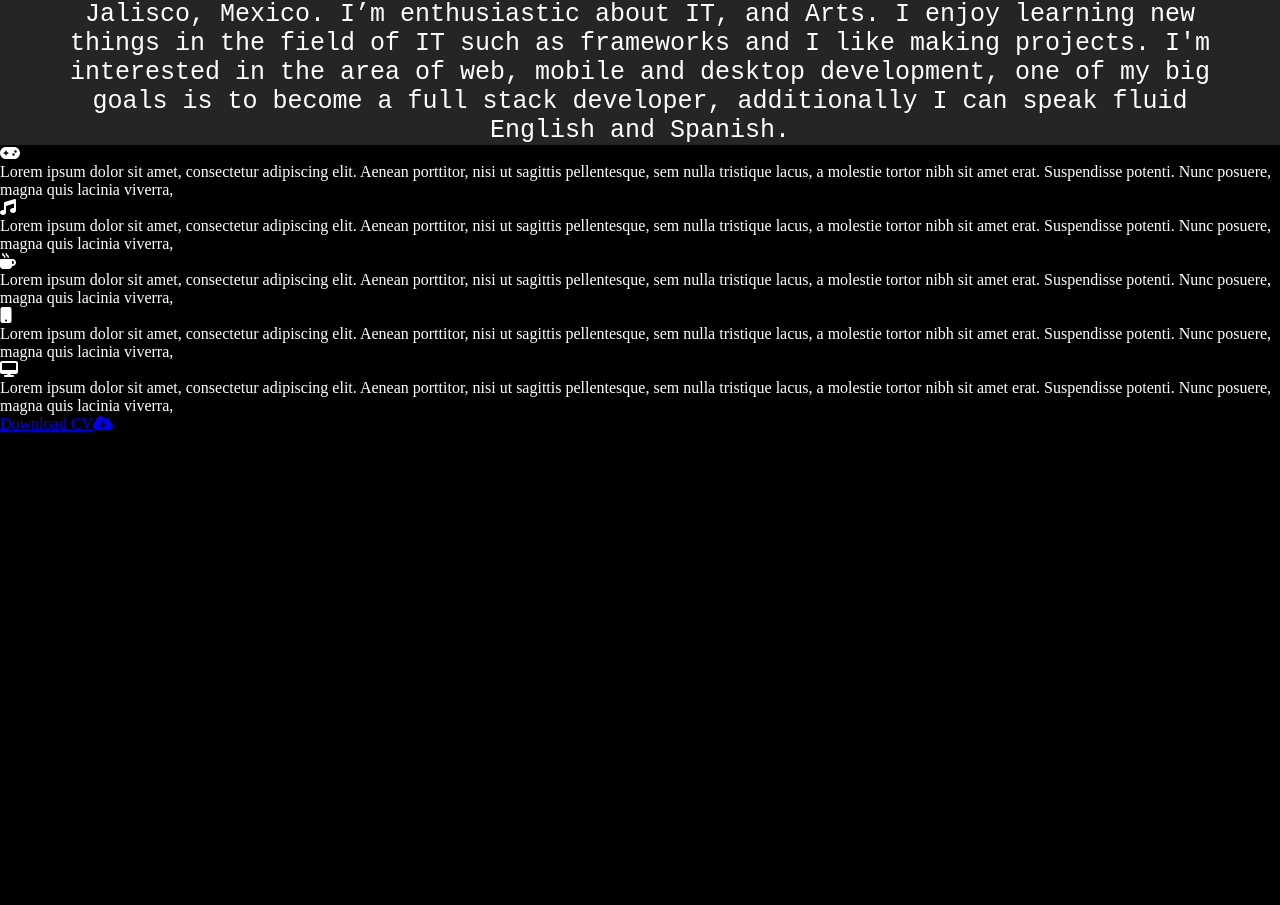
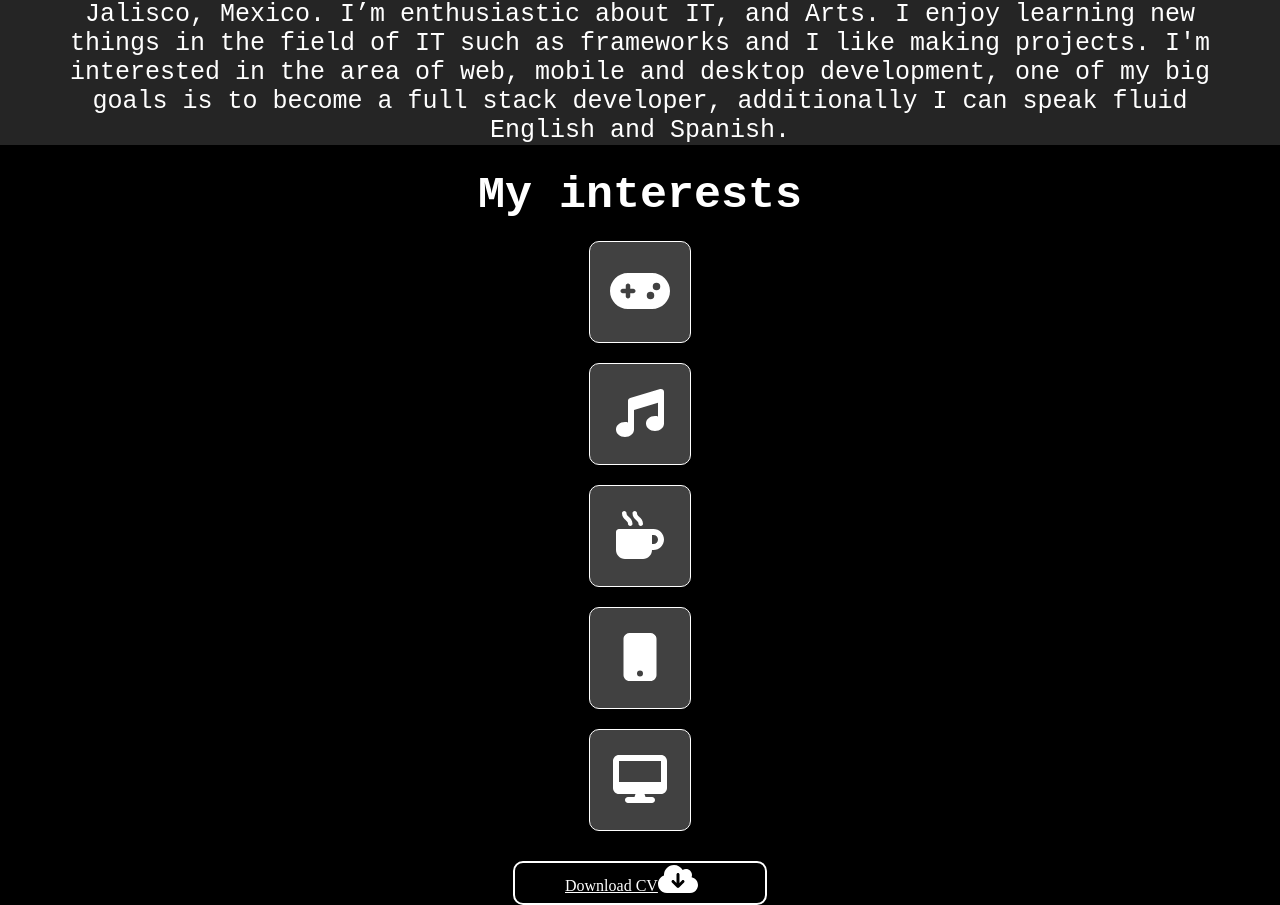
Before and after one commit to Monneky/Personal_Portfolio, a React (Create React App) app in the folder personal-portfolio/: page /about_me in a window 1280 px wide. Shown: the part 889-1794 px from the top of the page. Before the commit the page ends 1322 px from the top, so only its background shows below. Built offline with nearby package versions, Linux system fonts and the light colour scheme.

Commit message:
we end the final section also we initiate the server with python and add some divs and classname to give style

```diff
--- a/personal-portfolio/src/Pages/AboutMe/AboutMe.js
+++ b/personal-portfolio/src/Pages/AboutMe/AboutMe.js
@@ -47,30 +47,43 @@ const AboutMe = () => {
                 </p>
             </div>
             <div className='lower-part'>
-                <div className='videogames'>
-                    <FontAwesomeIcon icon={faGamepad}/>
+                <h2 className='title-interests'>My interests</h2>
+                <div className='cards'>
+                    <div className='icon'>
+                        <FontAwesomeIcon icon={faGamepad} size="3x"/>
+                    </div>
                     <p className='description'>Lorem ipsum dolor sit amet, consectetur adipiscing elit. Aenean porttitor, nisi ut sagittis pellentesque, sem nulla tristique lacus, a molestie tortor nibh sit amet erat. Suspendisse potenti. Nunc posuere, magna quis lacinia viverra, </p>
                 </div>
-                <div className='music'>
-                    <FontAwesomeIcon icon={faMusic} />
+                <div className='cards'>
+                    <div className='icon'>
+                        <FontAwesomeIcon icon={faMusic} size="3x"/>
+                    </div>
                     <p className='description'>Lorem ipsum dolor sit amet, consectetur adipiscing elit. Aenean porttitor, nisi ut sagittis pellentesque, sem nulla tristique lacus, a molestie tortor nibh sit amet erat. Suspendisse potenti. Nunc posuere, magna quis lacinia viverra, </p>
                 </div>
-                <div className='coffee'>
-                    <FontAwesomeIcon icon={faMugHot} />
+                <div className='cards'>
+                    <div className='icon'>
+                        <FontAwesomeIcon icon={faMugHot} size="3x"/>
+                    </div>
                     <p className='description'>Lorem ipsum dolor sit amet, consectetur adipiscing elit. Aenean porttitor, nisi ut sagittis pellentesque, sem nulla tristique lacus, a molestie tortor nibh sit amet erat. Suspendisse potenti. Nunc posuere, magna quis lacinia viverra, </p>
                 </div>
-                <div className='mobile'>
-                    <FontAwesomeIcon icon={faMobileButton} />
+                <div className='cards'>
+                    <div className='icon'>
+                        <FontAwesomeIcon icon={faMobileButton} size="3x"/>
+                    </div>
                     <p className='description'>Lorem ipsum dolor sit amet, consectetur adipiscing elit. Aenean porttitor, nisi ut sagittis pellentesque, sem nulla tristique lacus, a molestie tortor nibh sit amet erat. Suspendisse potenti. Nunc posuere, magna quis lacinia viverra, </p>
                 </div>
-                <div className='desktop-computer'>
-                    <FontAwesomeIcon icon={faDesktop}/>
+                <div className='cards'>
+                    <div className='icon'>
+                        <FontAwesomeIcon icon={faDesktop} size="3x"/>
+                    </div>
                     <p className='description'>Lorem ipsum dolor sit amet, consectetur adipiscing elit. Aenean porttitor, nisi ut sagittis pellentesque, sem nulla tristique lacus, a molestie tortor nibh sit amet erat. Suspendisse potenti. Nunc posuere, magna quis lacinia viverra, </p>
                 </div>
-                <a href={download} download="Cesar Ivann CV">
-                    Download CV
-                    <FontAwesomeIcon icon={faCloudArrowDown} />
-                </a>
+                <div className='downloadButton'>
+                    <a href={download} download="Cesar Ivann CV" className='button'>
+                        Download CV
+                        <FontAwesomeIcon icon={faCloudArrowDown} size="2x"/>
+                    </a>
+                </div>
             </div>
         </div>
     );
--- a/personal-portfolio/src/Pages/AboutMe/aboutme.css
+++ b/personal-portfolio/src/Pages/AboutMe/aboutme.css
@@ -48,3 +48,49 @@
     margin-top: 10px;
     width: 1150px;
 }
+
+.lower-part .title-interests {
+    text-align: center;
+    font-size: 45px;
+    font-family: monospace;
+    margin-top: 25px;
+    margin-bottom: 15px;
+}
+
+.lower-part .description {
+    display: none;
+}
+
+.lower-part .cards {
+    background-color: #414141;
+    width: 100px;
+    height: 100px;
+    margin-right: auto;
+    margin-left: auto;
+    margin-top: 20px;
+    border-radius: 10px;
+    border: 1px #fff solid;
+    text-align: center;
+}
+
+.lower-part .cards .icon {
+    margin-top: 25px;
+}
+
+.lower-part .downloadButton {
+    width: 250px;
+    height: 40px;
+    margin-left: auto;
+    margin-right: auto;
+    margin-top: 30px;
+    border: 2px solid #fff;
+    border-radius: 10px;
+}
+
+.lower-part .downloadButton .button {
+    width: 150px;
+    display: block;
+    color: #fff;
+    margin-left: auto;
+    margin-right: auto;
+}
```
Also changed, not shown: 1 other file (tests, documents, lock files or other folders).
